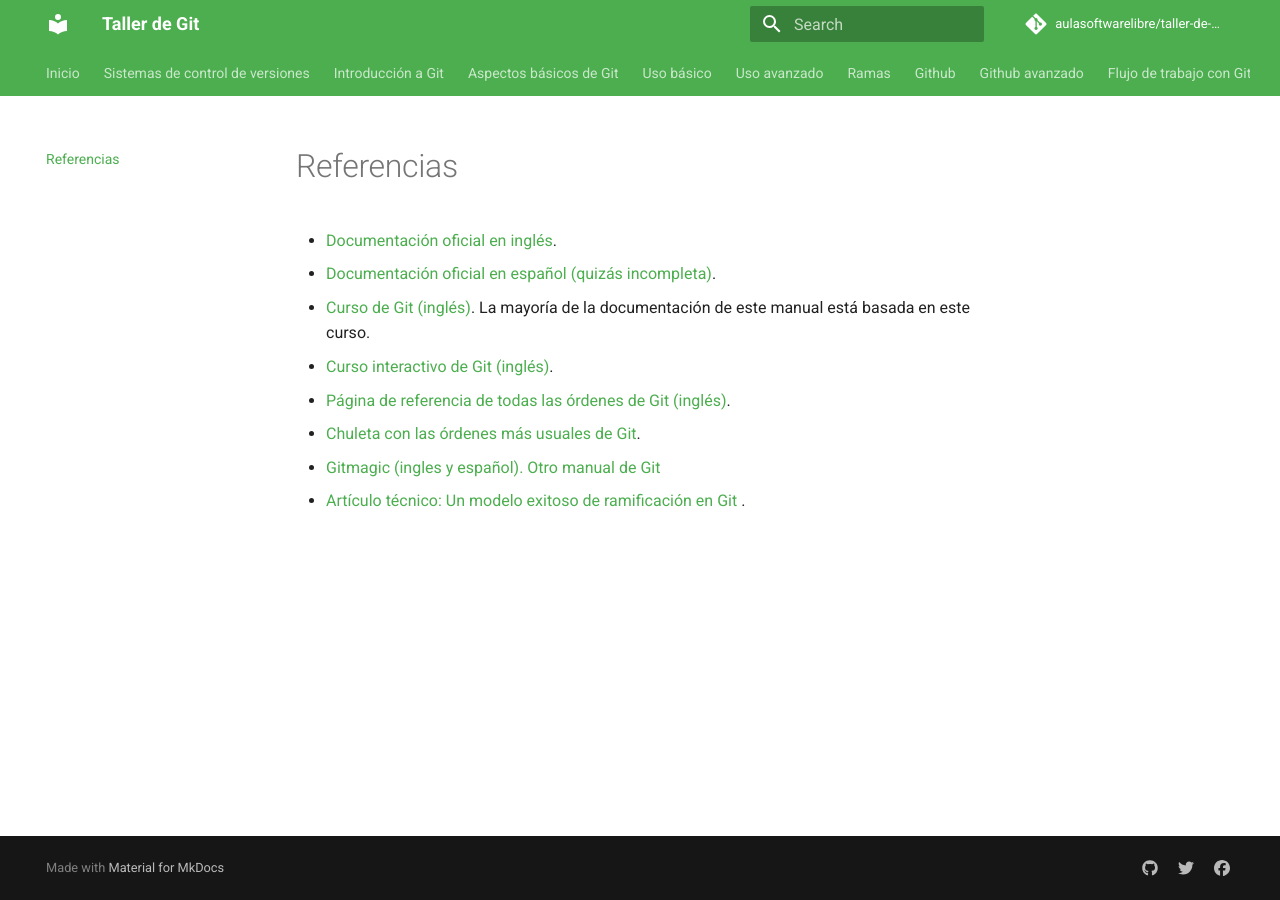
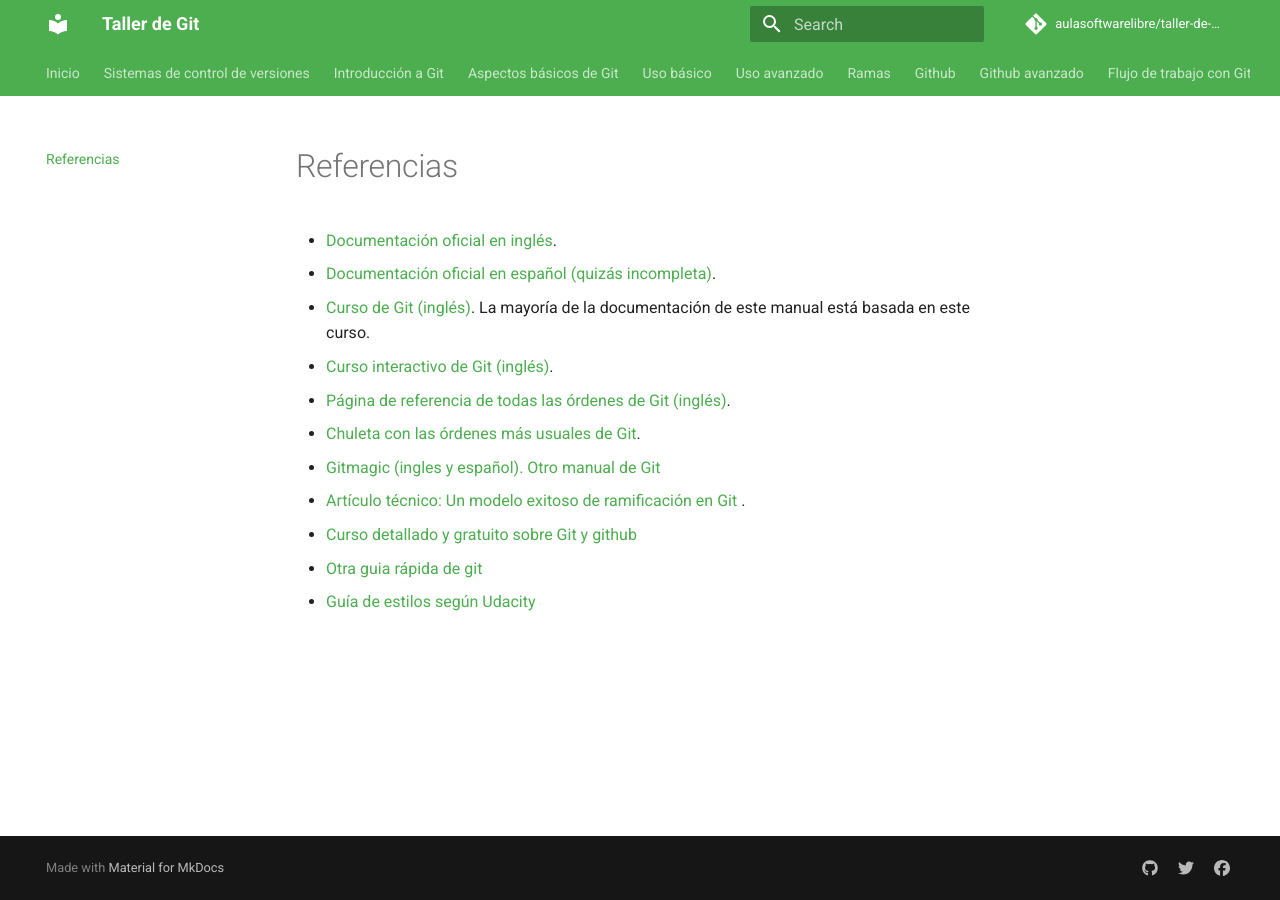
Before and after one commit to aulasoftwarelibre/taller-de-git, an MkDocs documentation site: the page built from docs/referencias.md, in a window 1280 px wide. Built offline with MkDocs 1.6.1 and Material for MkDocs 9.7.7, drawn with Linux system fonts in a browser that asks for light colours; comment, search, counter and statistics services are not loaded; old or Windows-style settings are respelled for this version of MkDocs.

Commit message:
Característica: Añadir nuevas referencias
Nuevas referencias  para seguir aprendiendo

```diff
--- a/docs/referencias.md
+++ b/docs/referencias.md
@@ -8,3 +8,6 @@
 * [Chuleta con las órdenes más usuales de Git](http://byte.kde.org/~zrusin/git/git-cheat-sheet-large.png).
 * [Gitmagic (ingles y español). Otro manual de Git](http://www-cs-students.stanford.edu/~blynn/gitmagic/intl/es/)
 * [Artículo técnico: Un modelo exitoso de ramificación en Git ](http://nvie.com/posts/a-successful-git-branching-model/).
+* [Curso detallado y gratuito sobre Git y github](https://www.uco.es/aulasoftwarelibre/curso-de-git/)
+* [Otra guia rápida de git](https://github.com/github/training-kit/blob/master/downloads/github-git-cheat-sheet.pdf)
+* [Guía de estilos según Udacity](http://udacity.github.io/git-styleguide/)
```
